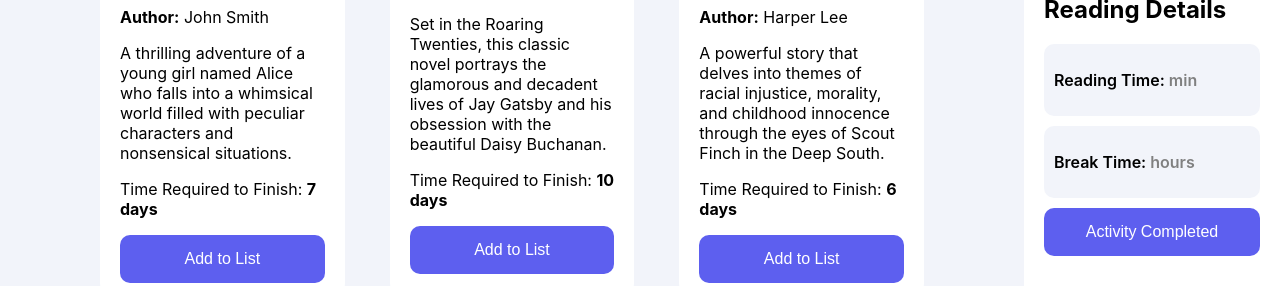
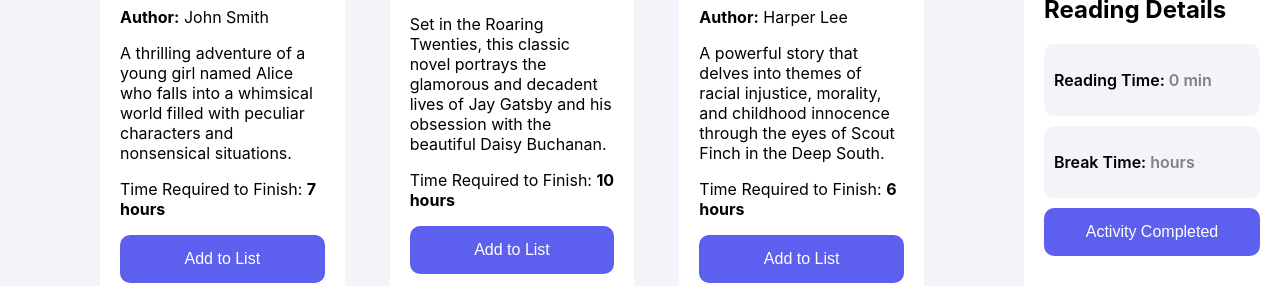
Before and after one commit to SaidulIslam16/book-reading-club, a React (Create React App) app: page / in a window 1280 px wide. Shown: the part 456-742 px from the top of the page. Built offline with nearby package versions, Linux system fonts and the light colour scheme.

Commit message:
event handlr added to the break time buttons

```diff
--- a/src/components/Book/Book.js
+++ b/src/components/Book/Book.js
@@ -10,7 +10,7 @@ const Book = (props) => {
             <h2>{book_title}</h2>
             <p><span className='author'>Author:</span> {author}</p>
             <p>{description}</p>
-            <p>Time Required to Finish: <span className='reading-time'>{estimated_time_to_finish} days</span></p>
+            <p>Time Required to Finish: <span className='reading-time'>{estimated_time_to_finish} hours</span></p>
             <button className='add-to-list-btn'>Add to List</button>
         </div>
     );
--- a/src/components/Details/Details.js
+++ b/src/components/Details/Details.js
@@ -1,9 +1,13 @@
-import React from 'react';
+import React, { useState } from 'react';
 import Profile from '../../profile.jpg'
 import './Details.css'
 // Font awesome
 
 const Details = () => {
+    const [breakTime, setBreakTime] = useState(0);
+    const addBreak = (min) => {
+        setBreakTime(min)
+    }
     return (
         <div className='details'>
             <div className='profile' >
@@ -24,16 +28,16 @@ const Details = () => {
             <div className="add-break-section">
                 <h2>Add a Break</h2>
                 <div className="add-break">
-                    <button><span>10</span>min</button>
-                    <button><span>15</span>min</button>
-                    <button><span>20</span>min</button>
-                    <button><span>30</span>min</button>
+                    <button onClick={() => addBreak(10)}><span>10</span>min</button>
+                    <button onClick={() => addBreak(15)}><span>15</span>min</button>
+                    <button onClick={() => addBreak(20)}><span>20</span>min</button>
+                    <button onClick={() => addBreak(30)}><span>30</span>min</button>
                 </div>
             </div>
             <div className="reading-details-section">
                 <h2>Reading Details</h2>
                 <div className="reading-time-dtls">
-                    <p>Reading Time: <span className='min'>min</span></p>
+                    <p>Reading Time: <span className='min'> {breakTime} min</span></p>
                 </div>
                 <div className="break-time-dtls">
                     <p>Break Time: <span className='hours'>hours</span></p>
```
